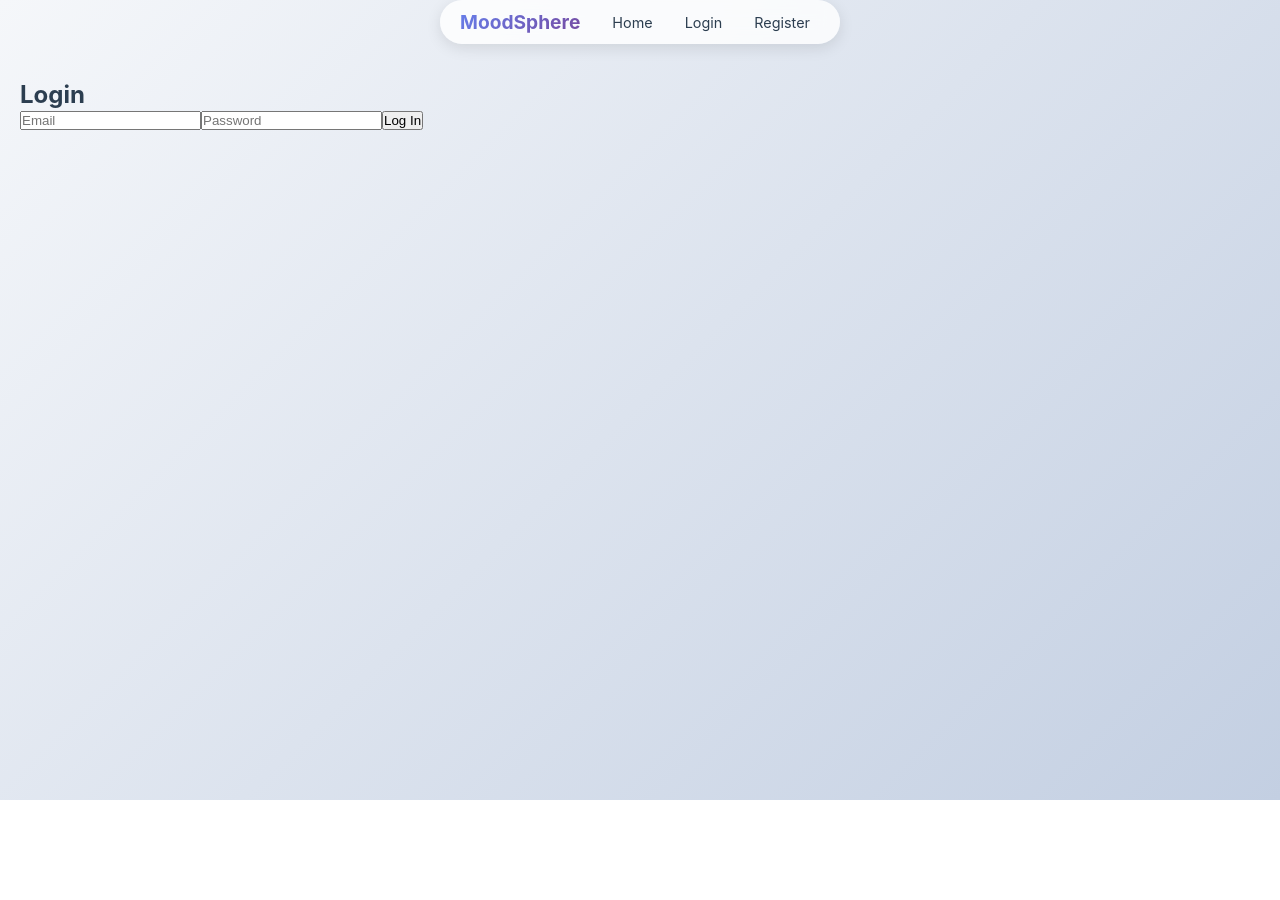
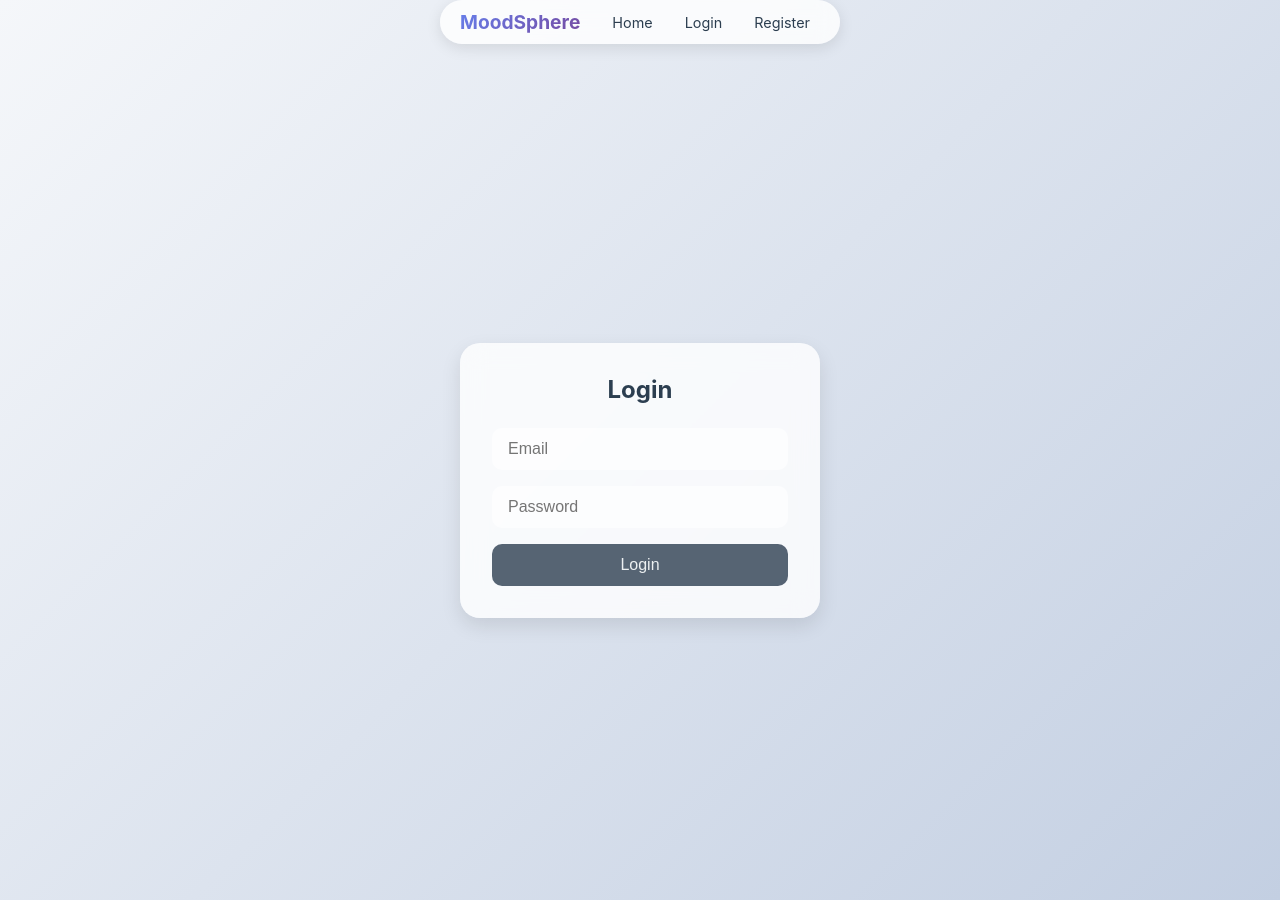
Before and after one commit to SivaDurshika-G/MoodSphere-, a React (Create React App) app in the folder frontend/: page /login in a window 1280 px wide. Before the commit the page ends 800 px from the top, so only its background shows below. Built offline with nearby package versions, Linux system fonts and the light colour scheme; no server answers.

Commit message:
Login and Register added

```diff
--- a/frontend/src/assets/styles/App.css
+++ b/frontend/src/assets/styles/App.css
@@ -3,6 +3,11 @@
   margin: 0;
   padding: 0;
   box-sizing: border-box;
+}
+/* Prevent horizontal scroll */
+html, body {
+  overflow-x: hidden;
+  width: 100%;
 }
 
 body {
--- /dev/null
+++ b/frontend/src/assets/styles/Auth.css
@@ -0,0 +1,74 @@
+/* Glass-morphic auth pages */
+.page.auth {
+  min-height: 100vh;
+  display: flex;
+  align-items: center;
+  justify-content: center;
+}
+
+.auth-card {
+  background: rgba(255, 255, 255, 0.8);
+  backdrop-filter: blur(12px);
+  border-radius: 20px;
+  padding: 2rem;
+  width: 90%;
+  max-width: 360px;
+  box-shadow: 0 8px 20px rgba(0, 0, 0, 0.1);
+}
+
+.auth-card h2 {
+  text-align: center;
+  margin-bottom: 1.5rem;
+  color: #2c3e50;
+}
+
+.auth-card form {
+  display: flex;
+  flex-direction: column;
+  gap: 1rem;
+}
+
+.auth-card input {
+  padding: 0.75rem 1rem;
+  border: none;
+  border-radius: 10px;
+  font-size: 1rem;
+  outline: none;
+  background: rgba(255, 255, 255, 0.6);
+}
+
+.auth-card input:focus {
+  box-shadow: 0 0 0 2px rgba(44, 62, 80, 0.3);
+}
+
+.auth-card .error {
+  color: #e74c3c;
+  font-size: 0.9rem;
+  text-align: center;
+}
+
+.auth-card button {
+  padding: 0.75rem;
+  border: none;
+  border-radius: 10px;
+  font-size: 1rem;
+  cursor: pointer;
+  backdrop-filter: blur(12px);
+  background: rgba(44, 62, 80, 0.8);
+  color: #ecf0f1;
+  transition: background 0.3s ease;
+}
+
+.auth-card button:hover {
+  background: rgba(44, 62, 80, 1);
+}
+
+body.dark .auth-card {
+  background: rgba(44, 62, 80, 0.8);
+}
+
+body.dark .auth-card h2,
+body.dark .auth-card input,
+body.dark .auth-card button {
+  color: #ecf0f1;
+}
--- a/frontend/src/components/Navbar.js
+++ b/frontend/src/components/Navbar.js
@@ -1,17 +1,46 @@
-import React from 'react';
-import { Link } from 'react-router-dom';
+import React, { useState, useEffect } from 'react';
+import { Link, useLocation, useNavigate } from 'react-router-dom';
 import '../assets/styles/Navbar.css';
 
 export default function Navbar() {
-  const token = localStorage.getItem('token');
+  const [token, setToken] = useState(localStorage.getItem('token'));
+  const location = useLocation();
+  const navigate = useNavigate();
+
+  // Re-read token on every route change
+  useEffect(() => {
+    setToken(localStorage.getItem('token'));
+  }, [location]);
+
+  function handleLogout() {
+    localStorage.removeItem('token');
+    setToken(null);
+    navigate('/login');
+  }
+
   return (
     <nav className="navbar">
       <h1>MoodSphere</h1>
       <ul>
         <li><Link to="/">Home</Link></li>
+
         {token ? (
           <>
             <li><Link to="/dashboard">Dashboard</Link></li>
+            <li>
+              <button
+                onClick={handleLogout}
+                style={{
+                  background: 'none',
+                  border: 'none',
+                  cursor: 'pointer',
+                  fontSize: '0.9rem',
+                  padding: '6px 10px'
+                }}
+              >
+                Logout
+              </button>
+            </li>
           </>
         ) : (
           <>
--- a/frontend/src/pages/Dashboard.js
+++ b/frontend/src/pages/Dashboard.js
@@ -1,18 +1,31 @@
 import React, { useState, useEffect } from 'react';
-import api from '../services/api';
+import { useNavigate } from 'react-router-dom';
+import { API } from '../services/api';
 
 export default function Dashboard() {
   const [entries, setEntries] = useState([]);
+  const navigate = useNavigate();
+
   useEffect(() => {
-    api.get('/moods').then(res => setEntries(res.data));
-  }, []);
+    API.get('/moods')
+      .then(res => setEntries(res.data))
+      .catch(err => {
+        // If unauthorized (token expired/missing), send back to login
+        if (err.response?.status === 401) {
+          localStorage.removeItem('token');
+          navigate('/login');
+        }
+      });
+  }, [navigate]);
+
   return (
     <div className="page dashboard">
       <h2>Your Mood History</h2>
       <ul className="history-list">
         {entries.map(e => (
           <li key={e._id}>
-            <strong>{e.mood}</strong> on {new Date(e.date).toLocaleDateString()}
+            <strong>{e.mood}</strong> on{' '}
+            {new Date(e.createdAt).toLocaleDateString()}
             {e.note && <p>{e.note}</p>}
           </li>
         ))}
--- a/frontend/src/pages/Home.js
+++ b/frontend/src/pages/Home.js
@@ -9,8 +9,8 @@ import ReminderSection from '../components/ReminderSection';
 import HistoryList from '../components/HistoryList';
 import Notification from '../components/Notification';
 import Footer from '../components/Footer';
+import {API} from '../services/api'; // <-- added
 import '../assets/styles/Home.css';
-
 
 export default function Home() {
   const [mood, setMood] = useState(null);
@@ -18,25 +18,36 @@ export default function Home() {
   const [history, setHistory] = useState([]);
   const [notification, setNotification] = useState(null);
 
-  // Load saved entries & theme on mount
+  // Fetch entries from backend on load
   useEffect(() => {
-    const saved = JSON.parse(localStorage.getItem('moodHistory') || '[]');
-    setHistory(saved);
+    const fetchHistory = async () => {
+      try {
+        const res = await API.get('/moods');
+        setHistory(res.data);
+      } catch (err) {
+        console.error('Error fetching history:', err);
+      }
+    };
+    fetchHistory();
+
     const theme = localStorage.getItem('theme') || 'light';
     if (theme === 'dark') document.body.classList.add('dark');
   }, []);
 
-  // Save a new entry
-  const handleSave = () => {
+  const handleSave = async () => {
     if (!mood) return;
-    const entry = { mood, note, date: new Date().toISOString() };
-    const updated = [entry, ...history];
-    setHistory(updated);
-    localStorage.setItem('moodHistory', JSON.stringify(updated));
-    setNote('');
-    setMood(null);
-    // trigger notification UI
-    setNotification({ text: 'Mood saved!', show: true, onClose: () => setNotification(null) });
+
+    try {
+      const res = await API.post('/moods', { mood, note });
+      const newEntry = res.data;
+      setHistory([newEntry, ...history]);
+      setNote('');
+      setMood(null);
+      setNotification({ text: 'Mood saved!', show: true, onClose: () => setNotification(null) });
+    } catch (err) {
+      console.error('Error saving mood:', err);
+      setNotification({ text: 'Error saving mood', show: true, onClose: () => setNotification(null) });
+    }
   };
 
   return (
--- a/frontend/src/pages/Login.js
+++ b/frontend/src/pages/Login.js
@@ -1,45 +1,48 @@
 import React, { useState } from 'react';
-import api from '../services/api';
 import { useNavigate } from 'react-router-dom';
+import { API } from '../services/api';
+import '../assets/styles/Auth.css';
 
 export default function Login() {
-  const [form, setForm] = useState({ email: '', password: '' });
+  const [email, setEmail] = useState('');
+  const [password, setPassword] = useState('');
+  const [error, setError] = useState('');
   const navigate = useNavigate();
 
-  const handleChange = (e) =>
-    setForm({ ...form, [e.target.name]: e.target.value });
-
-  const handleSubmit = async (e) => {
+  async function handleSubmit(e) {
     e.preventDefault();
     try {
-      const { data } = await api.post('/auth/login', form);
+      const { data } = await API.post('/auth/login', { email, password });
       localStorage.setItem('token', data.token);
       navigate('/dashboard');
     } catch (err) {
-      alert(err.response?.data?.message || 'Login failed');
+      setError(err.response?.data?.message || 'Login failed');
     }
-  };
+  }
 
   return (
-    <form className="auth-form" onSubmit={handleSubmit}>
+    <div className="page auth">
+      <div className="auth-card">
         <h2>Login</h2>
+        <form onSubmit={handleSubmit}>
+          {error && <p className="error">{error}</p>}
           <input
-        name="email"
             type="email"
-        value={form.email}
-        onChange={handleChange}
             placeholder="Email"
+            value={email}
+            onChange={e => setEmail(e.target.value)}
             required
           />
           <input
-        name="password"
             type="password"
-        value={form.password}
-        onChange={handleChange}
             placeholder="Password"
+            value={password}
+            onChange={e => setPassword(e.target.value)}
             required
           />
-      <button type="submit">Log In</button>
+          <button type="submit">Login</button>
         </form>
+      </div>
+    </div>
   );
 }
--- a/frontend/src/pages/Register.js
+++ b/frontend/src/pages/Register.js
@@ -1,52 +1,64 @@
 import React, { useState } from 'react';
-import api from '../services/api';
 import { useNavigate } from 'react-router-dom';
+import { API } from '../services/api';
+
+import '../assets/styles/Auth.css';
 
 export default function Register() {
-  const [form, setForm] = useState({ username: '', email: '', password: '' });
   const navigate = useNavigate();
+  const [formData, setFormData] = useState({
+    username: '',
+    email: '',
+    password: ''
+  });
 
-  const handleChange = (e) =>
-    setForm({ ...form, [e.target.name]: e.target.value });
+  const handleChange = (e) => {
+    setFormData({...formData, [e.target.name]: e.target.value});
+  };
 
   const handleSubmit = async (e) => {
     e.preventDefault();
     try {
-      const { data } = await api.post('/auth/register', form);
-      localStorage.setItem('token', data.token);
-      navigate('/dashboard');
+      await API.post('/auth/register', formData);
+      alert('Registered successfully!');
+      navigate('/login');
     } catch (err) {
-      alert(err.response?.data?.message || 'Registration failed');
+      alert(err.response?.data?.message || 'Registration failed.');
     }
   };
 
   return (
-    <form className="auth-form" onSubmit={handleSubmit}>
+    <div className="page auth">
+      <div className="auth-card">
         <h2>Register</h2>
+        <form onSubmit={handleSubmit}>
           <input
+            type="text"
             name="username"
-        value={form.username}
+            placeholder="Username"
+            value={formData.username}
             onChange={handleChange}
-        placeholder="Username"
             required
           />
           <input
+            type="email"
             name="email"
-        type="email"
-        value={form.email}
+            placeholder="Email"
+            value={formData.email}
             onChange={handleChange}
-        placeholder="Email"
             required
           />
           <input
+            type="password"
             name="password"
-        type="password"
-        value={form.password}
+            placeholder="Password"
+            value={formData.password}
             onChange={handleChange}
-        placeholder="Password"
             required
           />
-      <button type="submit">Sign Up</button>
+          <button type="submit">Register</button>
         </form>
+      </div>
+    </div>
   );
 }
--- a/frontend/src/services/api.js
+++ b/frontend/src/services/api.js
@@ -1,16 +1,12 @@
 import axios from 'axios';
 
-const client = axios.create({
-  baseURL: process.env.REACT_APP_API_URL || 'http://localhost:5000/api'
+export const API = axios.create({
+  baseURL: process.env.REACT_APP_API_BASE || 'http://localhost:5000/api',
 });
 
-// Add JWT to every request if present
-client.interceptors.request.use(config => {
+// Attach token automatically
+API.interceptors.request.use(cfg => {
   const token = localStorage.getItem('token');
-  if (token) {
-    config.headers.Authorization = `Bearer ${token}`;
-  }
-  return config;
+  if (token) cfg.headers.Authorization = `Bearer ${token}`;
+  return cfg;
 });
-
-export default client;
```
Lines whose indentation alone changed are shown as unchanged.
